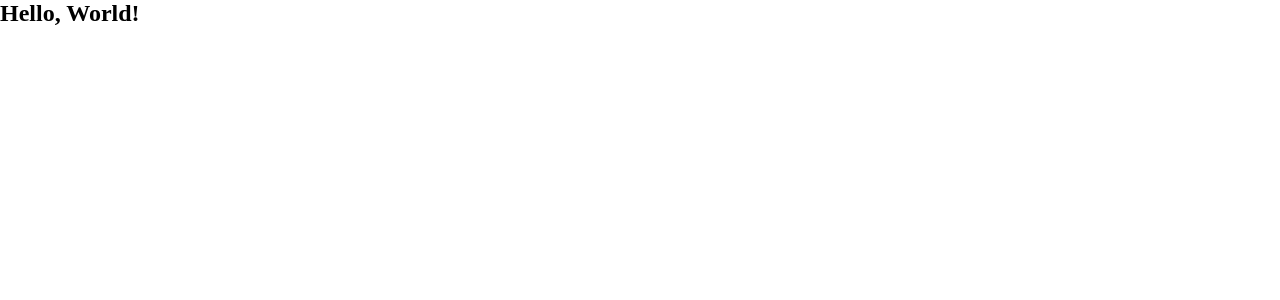
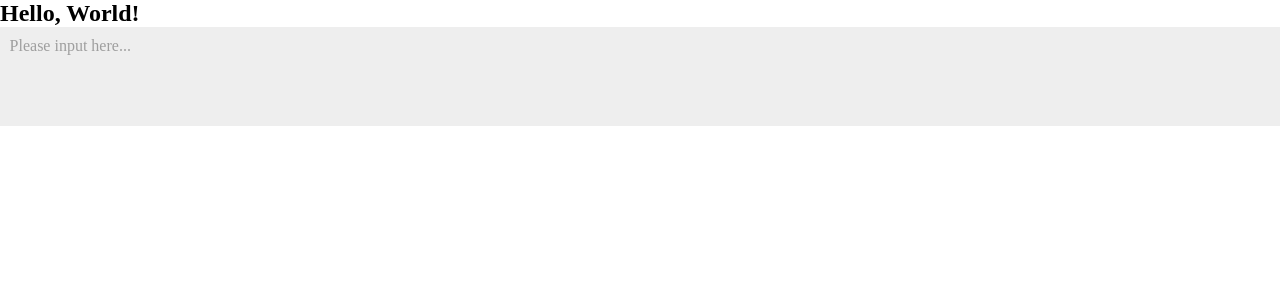
Before and after one commit to yuetong3yu/syncing-editor-with-slate, a React (Create React App) app: page / in a window 1280 px wide. Shown: the top 300 px of the page. Built offline with nearby package versions, Linux system fonts and the light colour scheme.

Commit message:
✨ update

```diff
--- a/src/SyncingEditor.tsx
+++ b/src/SyncingEditor.tsx
@@ -5,7 +5,13 @@ import { withHistory } from 'slate-history'
 
 import { initialValue } from './constants'
 
-export const SyncingEditor = () => {
+interface IProps {
+  placeholder?: string
+}
+
+export const SyncingEditor: React.FC<IProps> = ({
+  placeholder = 'Please input here...',
+}) => {
   const [val, setVal] = useState(initialValue)
   const editor = useMemo(
     () => withHistory(withReact(createEditor() as any)),
@@ -13,12 +19,20 @@ export const SyncingEditor = () => {
   )
 
   return (
-    <Slate
-      editor={editor}
-      value={val}
-      onChange={(newval: any) => setVal(newval)}
+    <div
+      style={{
+        background: '#eee',
+        minHeight: '5em',
+        padding: '.6em',
+      }}
     >
-      <Editable />
-    </Slate>
+      <Slate
+        editor={editor}
+        value={val}
+        onChange={(newval: any) => setVal(newval)}
+      >
+        <Editable placeholder={placeholder} />
+      </Slate>
+    </div>
   )
 }
```
